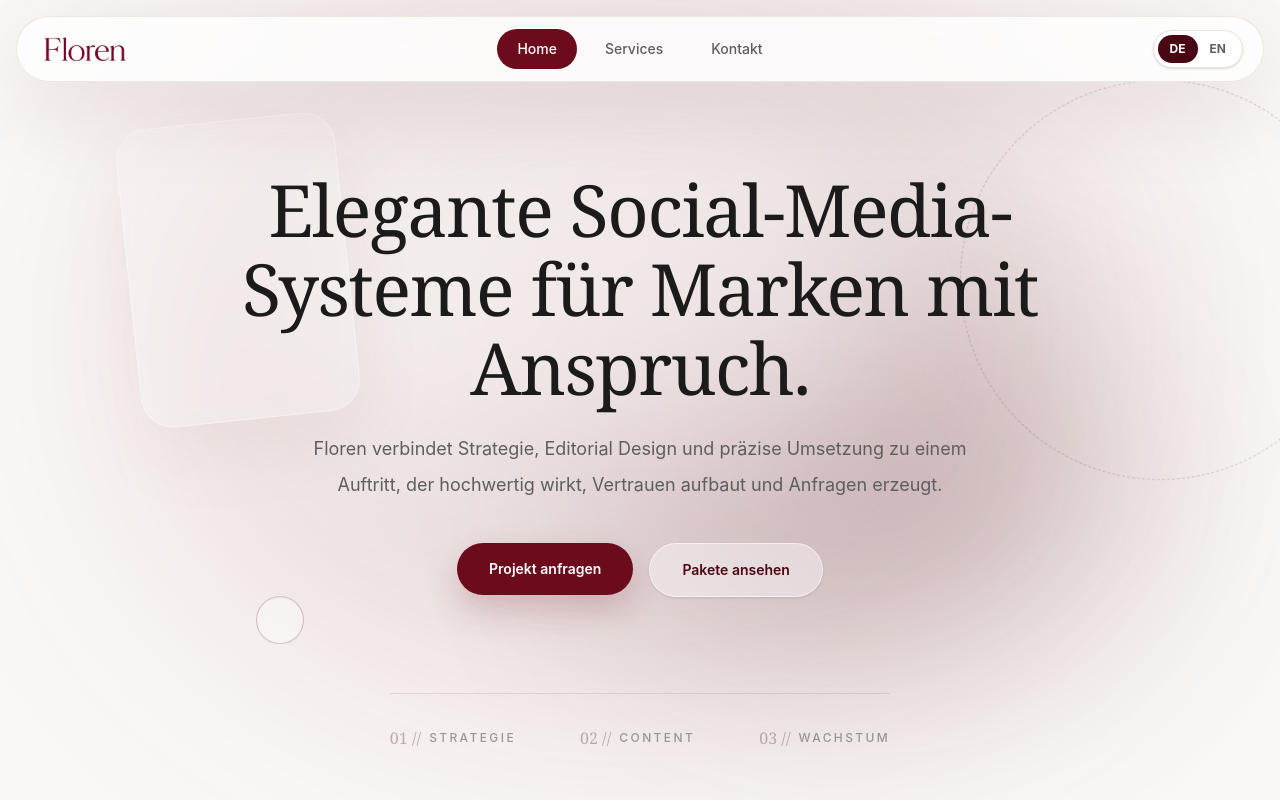
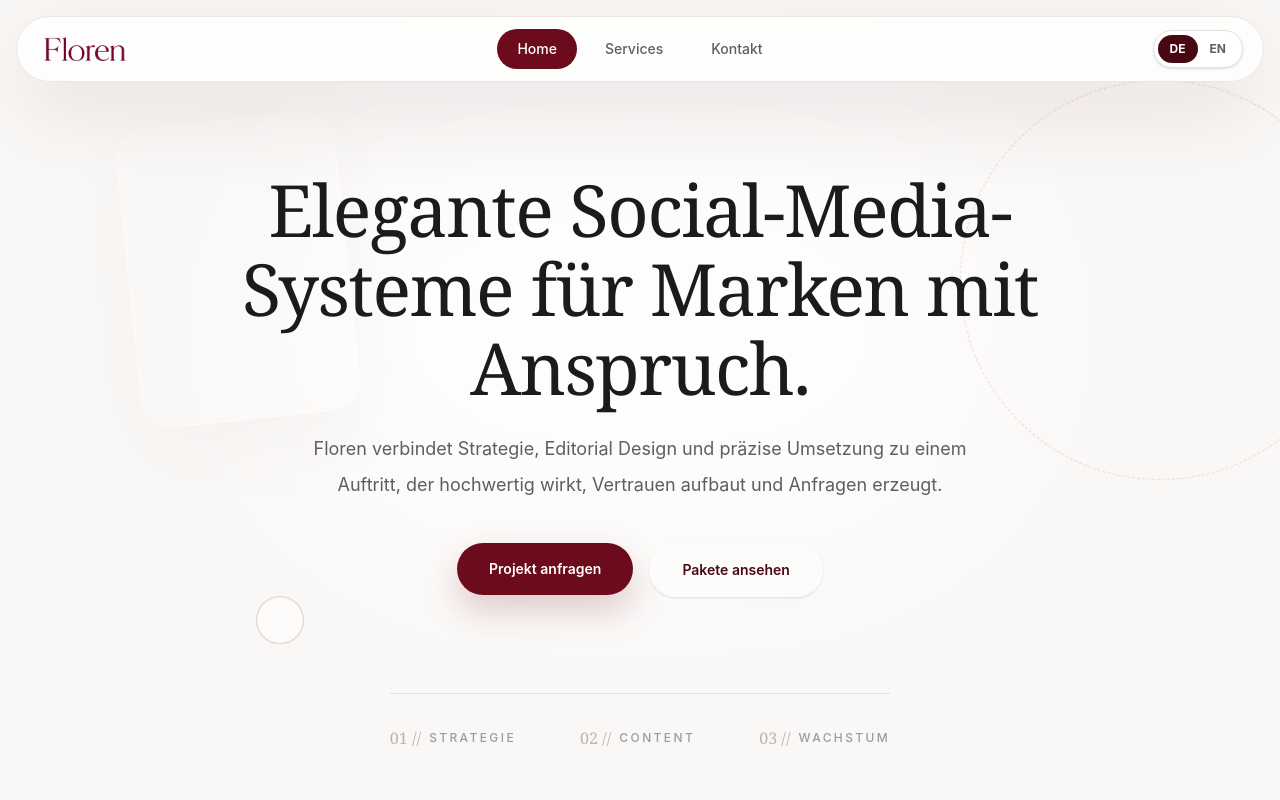
Before and after one commit to florensocial/floren-website, a Next.js app: page / in a window 1280 px wide. Shown: the top 800 px of the page. Built offline with nearby package versions, Linux system fonts and the light colour scheme.

Commit message:
Update hero.tsx

```diff
--- a/components/hero.tsx
+++ b/components/hero.tsx
@@ -70,38 +70,17 @@ export function Hero({ t }: HeroProps) {
       id="home"
       className="relative flex min-h-[100svh] w-full flex-col items-center justify-center overflow-hidden bg-[#FAF8F6] px-6 pt-32 pb-16 md:pt-40 md:pb-10"
     >
-      {/* 1. Deep Background Layer (Animated Blobs) */}
+      {/* 1. Deep Background Layer (Animated Light) */}
       <motion.div style={isDesktop ? { x: bgX, y: bgY } : {}} className="absolute inset-0 z-0 flex items-center justify-center overflow-hidden pointer-events-none">
 
-        {/* Blob 1 - Зроблено більшим, піднято вище (-mt-[15vh]) і зроблено менш помітним (opacity знижено) */}
-        <motion.div
-          animate={{
-            scale: [1, 1.1, 1],
-            opacity: [0.12, 0.22, 0.12],
-          }}
-          transition={{ duration: 15, repeat: Infinity, ease: "easeInOut" }}
-          className="absolute -mt-[15vh] h-[60vh] w-[85vw] md:h-[60vh] md:w-[60vw] rounded-full bg-[#6C0B1C] blur-[80px] md:blur-[130px] will-change-transform"
-        />
-
-        {/* Blob 2 - Трохи приглушено, щоб не сперечатися з головною плямою */}
-        <motion.div
-          animate={{
-            scale: [1, 1.2, 1],
-            x: [0, 50, 0],
-            opacity: [0.15, 0.25, 0.15],
-          }}
-          transition={{ duration: 22, repeat: Infinity, ease: "easeInOut" }}
-          className="absolute ml-[30vw] mt-[20vh] hidden md:block h-[35vh] w-[35vw] rounded-full bg-[#480713] blur-[100px] will-change-transform"
-        />
-
-        {/* Blob 3 - White glow */}
+        {/* Soft White Glow - залишаємо лише чисте світло для легкого об'єму */}
         <motion.div
           animate={{
             y: [0, -30, 0],
-            opacity: [0.4, 0.6, 0.4],
+            opacity: [0.5, 0.7, 0.5],
           }}
           transition={{ duration: 12, repeat: Infinity, ease: "easeInOut" }}
-          className="absolute -ml-[10vw] -mt-[20vh] h-[40vh] w-[60vw] md:h-[50vh] md:w-[50vw] rounded-full bg-white blur-[60px] md:blur-[90px] will-change-transform"
+          className="absolute -mt-[10vh] h-[40vh] w-[60vw] md:h-[60vh] md:w-[60vw] rounded-full bg-white blur-[60px] md:blur-[100px] will-change-transform"
         />
       </motion.div>
 
@@ -112,19 +91,19 @@ export function Hero({ t }: HeroProps) {
             initial={{ opacity: 0, scale: 0.9 }}
             animate={{ opacity: 1, scale: 1 }}
             transition={{ delay: 0.6, duration: 1 }}
-            className="absolute left-[5%] top-[15%] hidden h-[300px] w-[220px] -rotate-6 rounded-[2rem] border border-white/40 bg-white/10 shadow-[0_30px_80px_rgba(108,11,28,0.05)] backdrop-blur-md md:block lg:left-[10%]"
+            className="absolute left-[5%] top-[15%] hidden h-[300px] w-[220px] -rotate-6 rounded-[2rem] border border-white/40 bg-white/10 shadow-[0_30px_80px_rgba(108,11,28,0.03)] backdrop-blur-md md:block lg:left-[10%]"
           />
 
           <motion.div
             animate={{ rotate: 360 }}
             transition={{ duration: 80, repeat: Infinity, ease: "linear" }}
-            className="absolute -right-20 top-[10%] h-[400px] w-[400px] rounded-full border-[1px] border-[#6C0B1C]/20 border-dashed hidden md:block will-change-transform"
+            className="absolute -right-20 top-[10%] h-[400px] w-[400px] rounded-full border-[1px] border-[#6C0B1C]/15 border-dashed hidden md:block will-change-transform"
           />
 
           <motion.div
              animate={{ y: [0, 15, 0] }}
              transition={{ duration: 8, repeat: Infinity, ease: "easeInOut" }}
-             className="absolute bottom-[20%] left-[20%] hidden h-12 w-12 rounded-full border border-[#6C0B1C]/25 bg-white/40 backdrop-blur-sm md:block will-change-transform"
+             className="absolute bottom-[20%] left-[20%] hidden h-12 w-12 rounded-full border border-[#6C0B1C]/20 bg-white/50 backdrop-blur-sm md:block will-change-transform"
           />
         </motion.div>
       </div>
```
